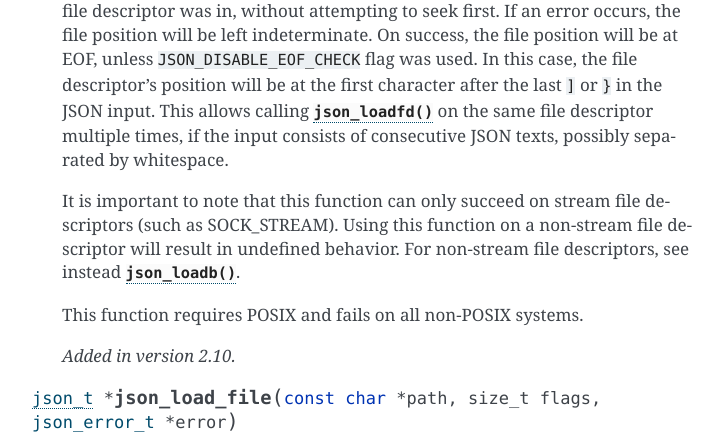
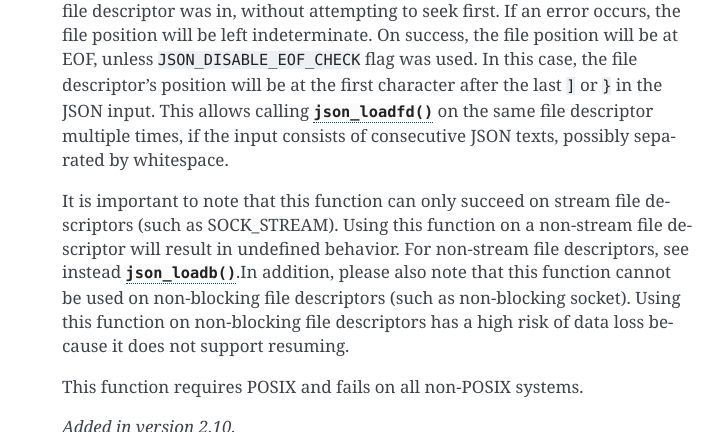
Before and after one commit to akheron/jansson, a Sphinx documentation site: the page built from doc/apiref.rst, in a window 1280 px wide and 900 px high, scrolled down 26704 px, cut to the strip 0-432 px from the top of the window. Shown: the whole strip, without its empty margins (388-1111 px from the left). Built offline with Sphinx 7.4.7, drawn with Linux system fonts in a browser that asks for light colours.

Commit message:
add note for non-blocking file descriptor used for json_loadfd

```diff
--- a/doc/apiref.rst
+++ b/doc/apiref.rst
@@ -1333,7 +1333,11 @@ If no error or position information is needed, you can pass *NULL*.
    It is important to note that this function can only succeed on stream
    file descriptors (such as SOCK_STREAM). Using this function on a
    non-stream file descriptor will result in undefined behavior. For
-   non-stream file descriptors, see instead :func:`json_loadb()`.
+   non-stream file descriptors, see instead :func:`json_loadb()`.In
+   addition, please also note that this function cannot be used on
+   non-blocking file descriptors (such as non-blocking socket). Using
+   this function on non-blocking file descriptors has a high risk of
+   data loss because it does not support resuming.
 
    This function requires POSIX and fails on all non-POSIX systems.
 
```
